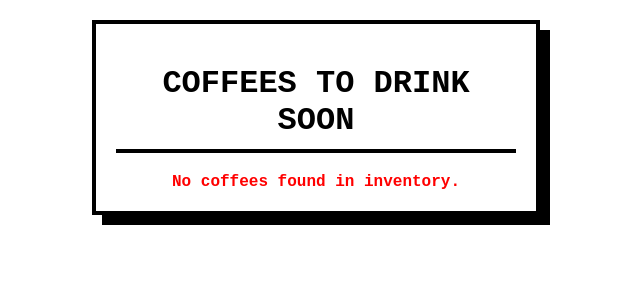
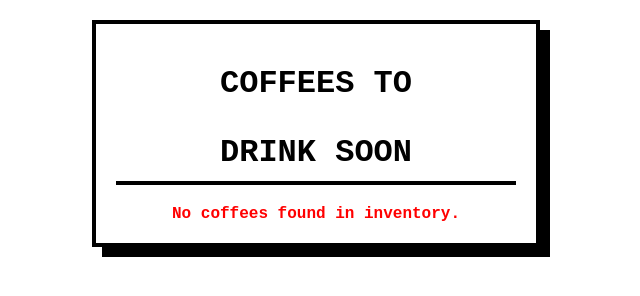
Before and after one commit to keyouts/coffeestodrink, a plain HTML site: page index.html in a window 1280 px wide. Shown: the whole page, without its empty margins (324-964 px from the left). Drawn offline with Linux system fonts and the light colour scheme.

Commit message:
Update index.html

```diff
--- a/index.html
+++ b/index.html
@@ -9,7 +9,7 @@
   <div class="container" role="region" aria-labelledby="freshHeading">
     <span class="aria-text" aria-label="Coffee Freshness Alert Widget. Shows the 3 oldest coffees based on purchase date.">Coffee Freshness Alert Widget</span>
 
-    <h1 id="freshHeading">Coffees to Drink Soon</h1>
+    <h1 id="freshHeading">Coffees to <p></p>Drink Soon</h1>
     <div id="alertList" aria-label="List of oldest coffees"></div>
     <div id="errorMsg" class="error" role="alert" aria-live="assertive" style="display: none;"></div>
   </div>
```
